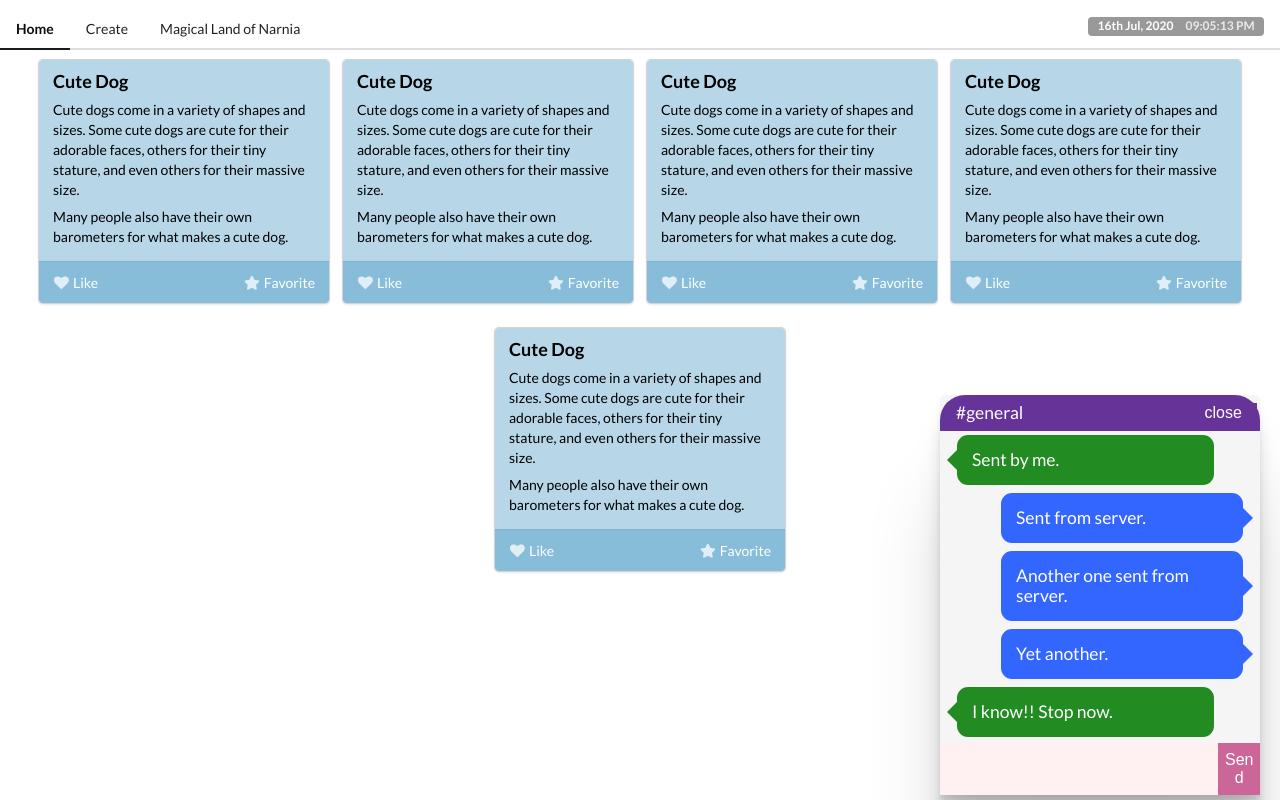
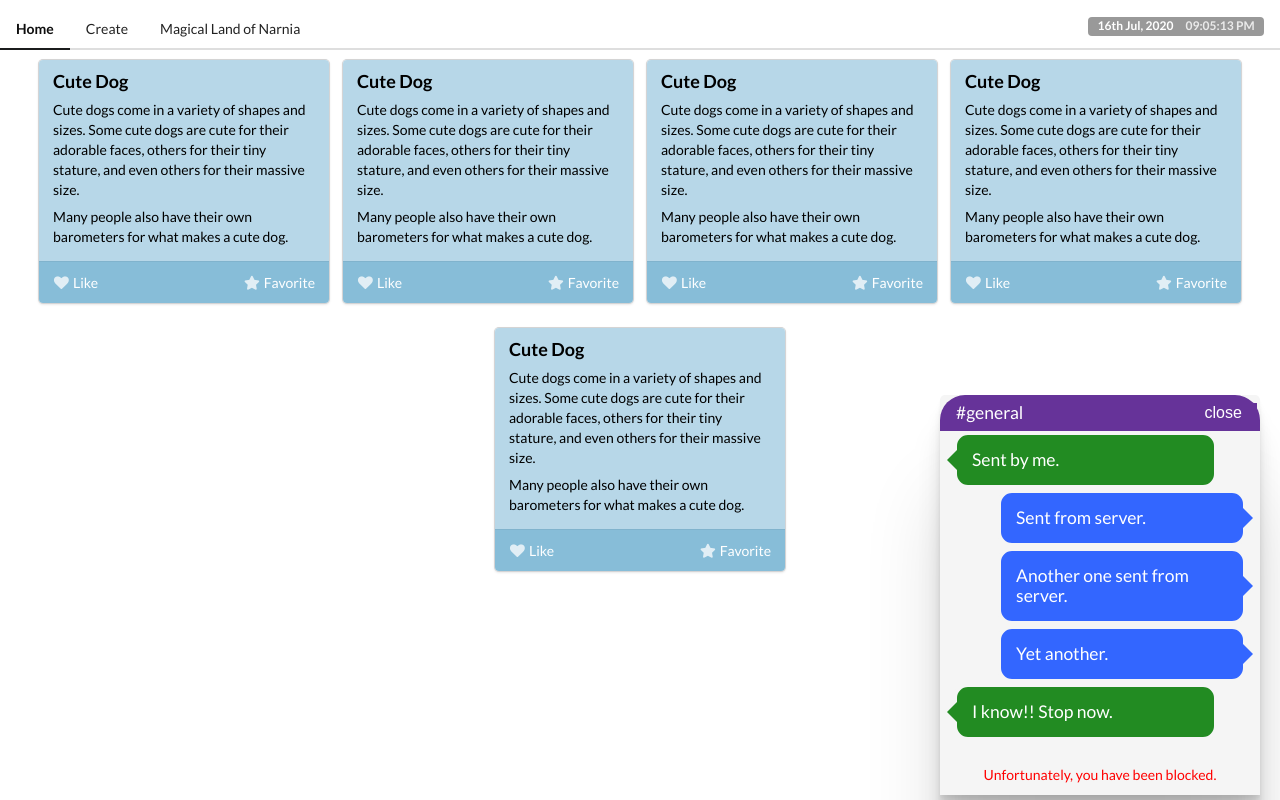
Before and after one commit to ShaminAsfaq/shamin-lives, a React app: page / in a window 1280 px wide. Built offline with nearby package versions, Linux system fonts and the light colour scheme.

Commit message:
Blocked message added.

```diff
--- a/src/chat/Chat.js
+++ b/src/chat/Chat.js
@@ -13,6 +13,8 @@ const Chat = () => {
         console.log('Toss a coin to your witcher');
     }
 
+    let isBlocked = true;
+
     useEffect(() => {});
 
     return(
@@ -26,13 +28,12 @@ const Chat = () => {
                 </div>
             </div>
             <MessageList/>
+            {
+                !isBlocked &&
                 <div className="ui big icon input chat-input">
-
-                {
-                    // <input type="text" placeholder="Your message..." className='chat-input-text-field'/>
-                }
-                <textarea className='chat-input-text-area' rows='2'></textarea>
+                    <textarea disabled className='chat-input-text-area' rows='2'></textarea>
                     <button
+                        disabled
                         className="send-button"
                         type="submit"
                         onClick={onSendMessage}
@@ -40,6 +41,13 @@ const Chat = () => {
                     Send
                     </button>
                 </div>
+            }
+            {
+                isBlocked &&
+                <div style={{textAlign:'center', color: 'red', paddingTop: '7%'}}>
+                    Unfortunately, you have been blocked.
+                </div>
+            }
         </div>
     );
 }
--- a/src/chat/Message.js
+++ b/src/chat/Message.js
@@ -2,7 +2,6 @@ import React from 'react';
 
 
 const Message = ({user, message}) => {
-
     return(
         <div>
             {
--- a/src/chat/MessageList.js
+++ b/src/chat/MessageList.js
@@ -45,7 +45,11 @@ const MessageList = () => {
 
     return (
         <div className='message-list-div'>
-            {availableMessages.map(({user, message}, i) => <Message key={i} user={user} message={message}/>)}
+            {
+                availableMessages.map(
+                    ({user, message}, i) => <Message key={i} user={user} message={message}/>
+                )
+            }
         </div>
     );
 }
--- a/src/styles/components/Chat.css
+++ b/src/styles/components/Chat.css
@@ -28,6 +28,8 @@
     bottom: 0px !important;
     left: 0px;
     right: 0px;
+
+    /* pointer-events: none; */
 }
 
 .chat-input-text-area {
@@ -53,7 +55,7 @@
     color: white;
     font-size: 16px;
     cursor: pointer;
-    width: 13%;
+    width: 15%;
 
     overflow-wrap: break-word;
 }
@@ -71,6 +73,7 @@
 
 .send-button:hover {
     background-color: #CC3399;
+
 }
 
 .send-button:focus, .close-button:focus {
```
Lines whose indentation alone changed are shown as unchanged.
